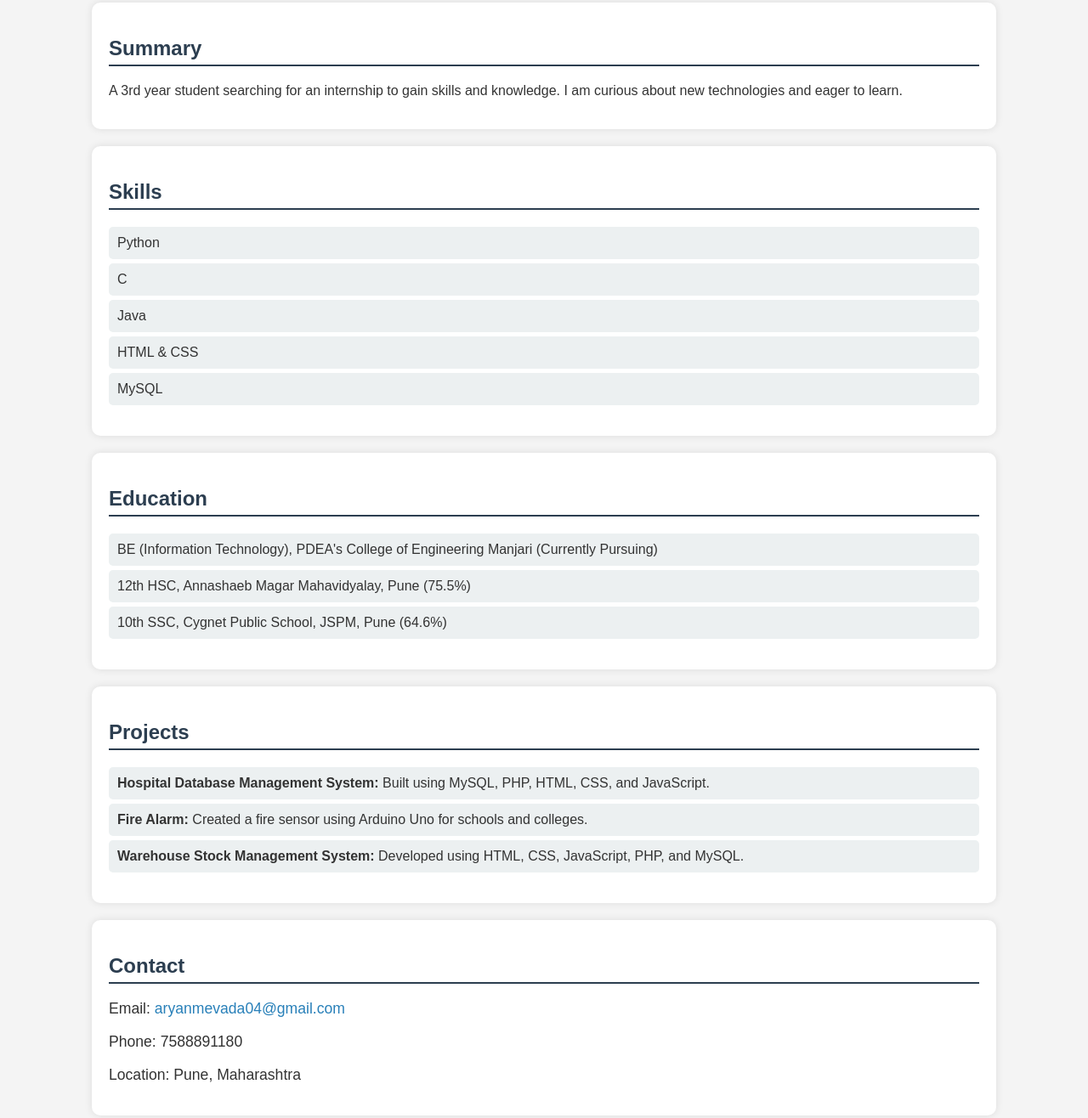
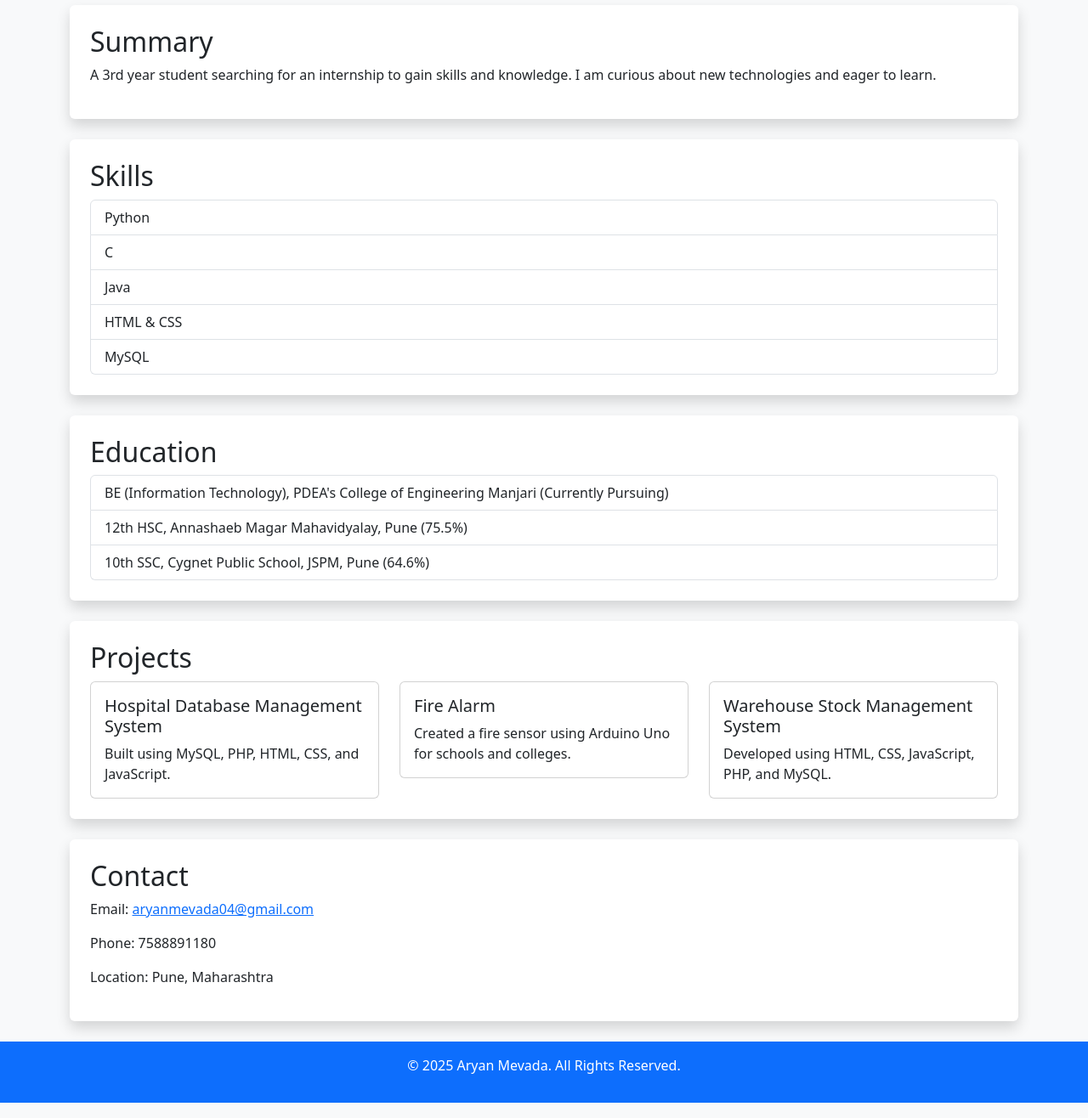
Before and after one commit to AryanMevada/AryanMevada.github.io, a plain HTML site: page index.html in a window 1280 px wide. Shown: the part 162-1478 px from the top of the page at 85% size. Drawn offline with nearby package versions, Linux system fonts and the light colour scheme.

Commit message:
Added index.html

```diff
--- a/index.html
+++ b/index.html
@@ -4,54 +4,82 @@
     <meta charset="UTF-8">
     <meta name="viewport" content="width=device-width, initial-scale=1.0">
     <title>Aryan Mevada - Portfolio</title>
-    <link rel="stylesheet" href="styles.css">
+    <link href="https://cdn.jsdelivr.net/npm/bootstrap@5.3.0/dist/css/bootstrap.min.css" rel="stylesheet">
 </head>
-<body>
-    <header>
+<body class="bg-light">
+    <header class="bg-primary text-white text-center py-4">
         <h1>Aryan Mevada</h1>
         <p>3rd Year BE (Information Technology) Student</p>
     </header>
 
-    <section id="summary">
+    <div class="container mt-4">
+        <section id="summary" class="mb-4 p-4 bg-white shadow rounded">
             <h2>Summary</h2>
             <p>A 3rd year student searching for an internship to gain skills and knowledge. I am curious about new technologies and eager to learn.</p>
         </section>
-    <section id="skills">
+
+        <section id="skills" class="mb-4 p-4 bg-white shadow rounded">
             <h2>Skills</h2>
-        <ul>
-            <li>Python</li>
-            <li>C</li>
-            <li>Java</li>
-            <li>HTML & CSS</li>
-            <li>MySQL</li>
+            <ul class="list-group">
+                <li class="list-group-item">Python</li>
+                <li class="list-group-item">C</li>
+                <li class="list-group-item">Java</li>
+                <li class="list-group-item">HTML & CSS</li>
+                <li class="list-group-item">MySQL</li>
             </ul>
         </section>
 
-    <section id="education">
+        <section id="education" class="mb-4 p-4 bg-white shadow rounded">
             <h2>Education</h2>
-        <ul>
-            <li>BE (Information Technology), PDEA's College of Engineering Manjari (Currently Pursuing)</li>
-            <li>12th HSC, Annashaeb Magar Mahavidyalay, Pune (75.5%)</li>
-            <li>10th SSC, Cygnet Public School, JSPM, Pune (64.6%)</li>
+            <ul class="list-group">
+                <li class="list-group-item">BE (Information Technology), PDEA's College of Engineering Manjari (Currently Pursuing)</li>
+                <li class="list-group-item">12th HSC, Annashaeb Magar Mahavidyalay, Pune (75.5%)</li>
+                <li class="list-group-item">10th SSC, Cygnet Public School, JSPM, Pune (64.6%)</li>
             </ul>
         </section>
 
-    <section id="projects">
+        <section id="projects" class="mb-4 p-4 bg-white shadow rounded">
             <h2>Projects</h2>
-        <ul>
-            <li><strong>Hospital Database Management System:</strong> Built using MySQL, PHP, HTML, CSS, and JavaScript.</li>
-            <li><strong>Fire Alarm:</strong> Created a fire sensor using Arduino Uno for schools and colleges.</li>
-            <li><strong>Warehouse Stock Management System:</strong> Developed using HTML, CSS, JavaScript, PHP, and MySQL.</li>
-        </ul>
+            <div class="row">
+                <div class="col-md-4">
+                    <div class="card">
+                        <div class="card-body">
+                            <h5 class="card-title">Hospital Database Management System</h5>
+                            <p class="card-text">Built using MySQL, PHP, HTML, CSS, and JavaScript.</p>
+                        </div>
+                    </div>
+                </div>
+                <div class="col-md-4">
+                    <div class="card">
+                        <div class="card-body">
+                            <h5 class="card-title">Fire Alarm</h5>
+                            <p class="card-text">Created a fire sensor using Arduino Uno for schools and colleges.</p>
+                        </div>
+                    </div>
+                </div>
+                <div class="col-md-4">
+                    <div class="card">
+                        <div class="card-body">
+                            <h5 class="card-title">Warehouse Stock Management System</h5>
+                            <p class="card-text">Developed using HTML, CSS, JavaScript, PHP, and MySQL.</p>
+                        </div>
+                    </div>
+                </div>
+            </div>
         </section>
-    <section id="contact">
+
+        <section id="contact" class="mb-4 p-4 bg-white shadow rounded">
             <h2>Contact</h2>
             <p>Email: <a href="mailto:aryanmevada04@gmail.com">aryanmevada04@gmail.com</a></p>
             <p>Phone: 7588891180</p>
             <p>Location: Pune, Maharashtra</p>
         </section>
-    <footer>
+    </div>
+
+    <footer class="bg-primary text-white text-center py-3 mt-4">
         <p>&copy; 2025 Aryan Mevada. All Rights Reserved.</p>
     </footer>
+
+    <script src="https://cdn.jsdelivr.net/npm/bootstrap@5.3.0/dist/js/bootstrap.bundle.min.js"></script>
 </body>
 </html>
```
Also changed, not shown: 1 other file. Lines whose indentation alone changed are shown as unchanged.
